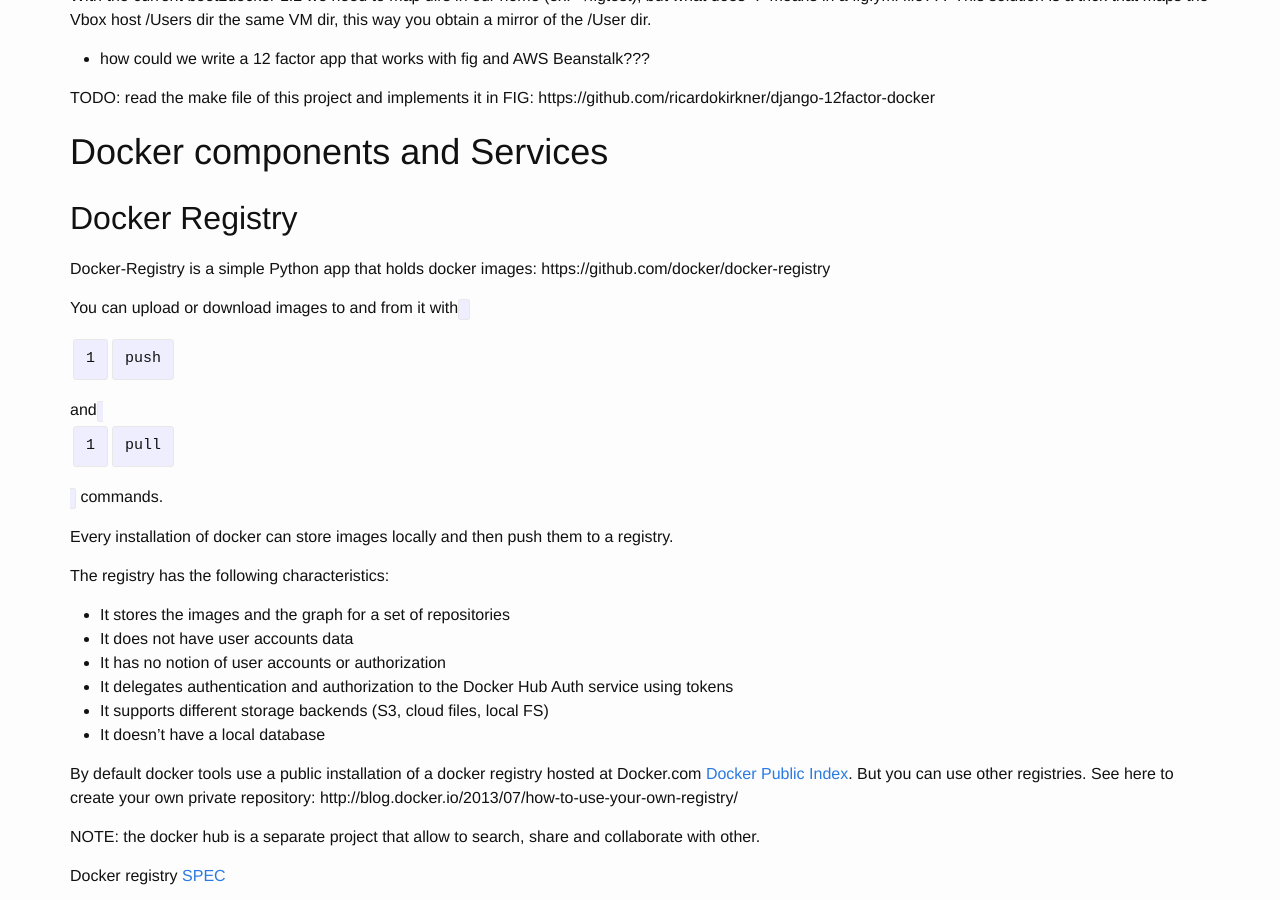
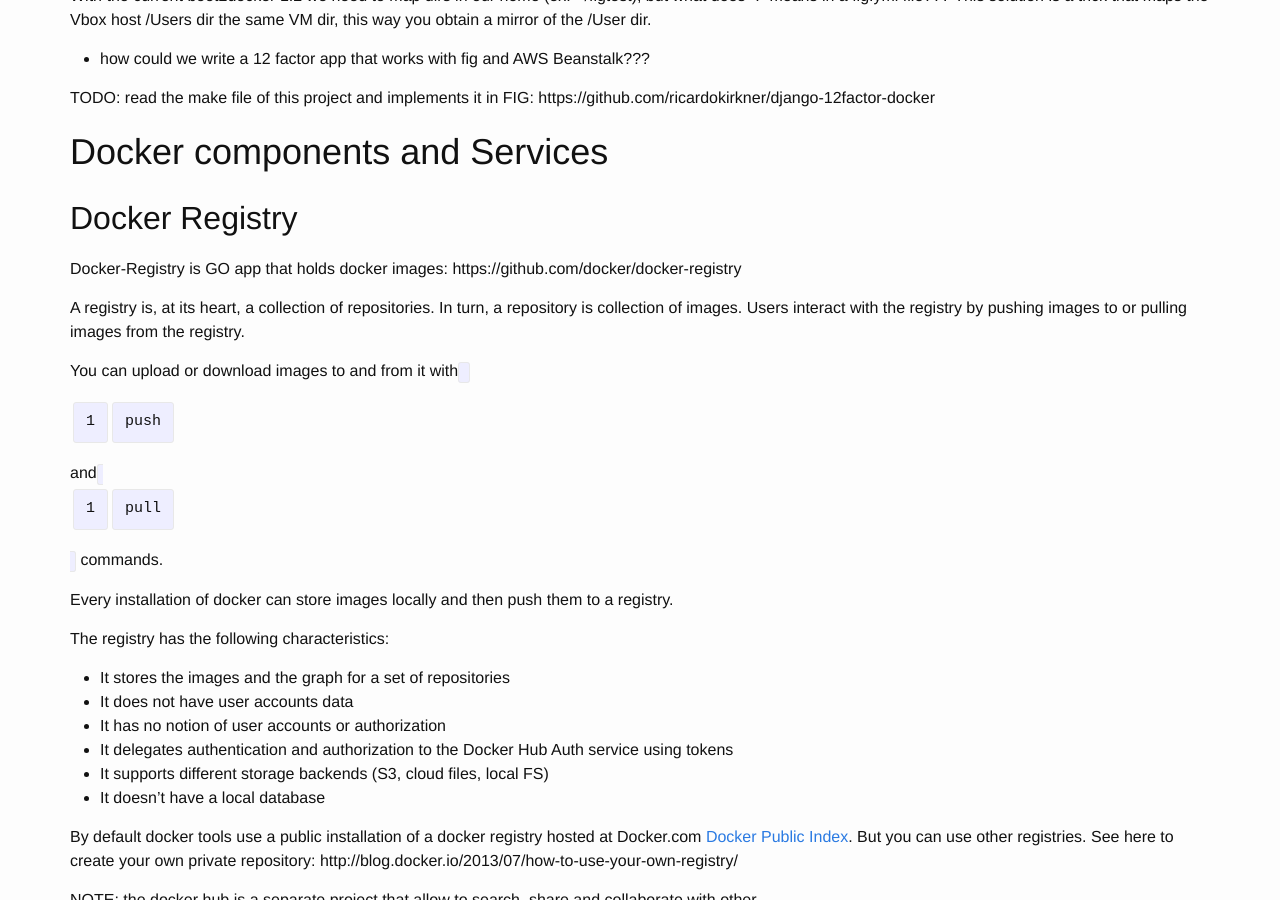
Before and after one commit to breezeight/nicola_blog, a Jekyll site: the page built from _guides/docker.markdown, in a window 1280 px wide and 900 px high, scrolled down 8396 px. Built offline with Jekyll 4.4.1, drawn with Linux system fonts in a browser that asks for light colours.

Commit message:
Dcoker registry

```diff
--- a/_guides/docker.markdown
+++ b/_guides/docker.markdown
@@ -209,7 +209,9 @@
 # Docker components and Services
 ## Docker Registry
 
-Docker-Registry is a simple Python app that holds docker images: https://github.com/docker/docker-registry
+Docker-Registry is GO app that holds docker images: https://github.com/docker/docker-registry
+
+A registry is, at its heart, a collection of repositories. In turn, a repository is collection of images. Users interact with the registry by pushing images to or pulling images from the registry.
 
 You can upload or download images to and from it with `push` and `pull` commands.
 
```
